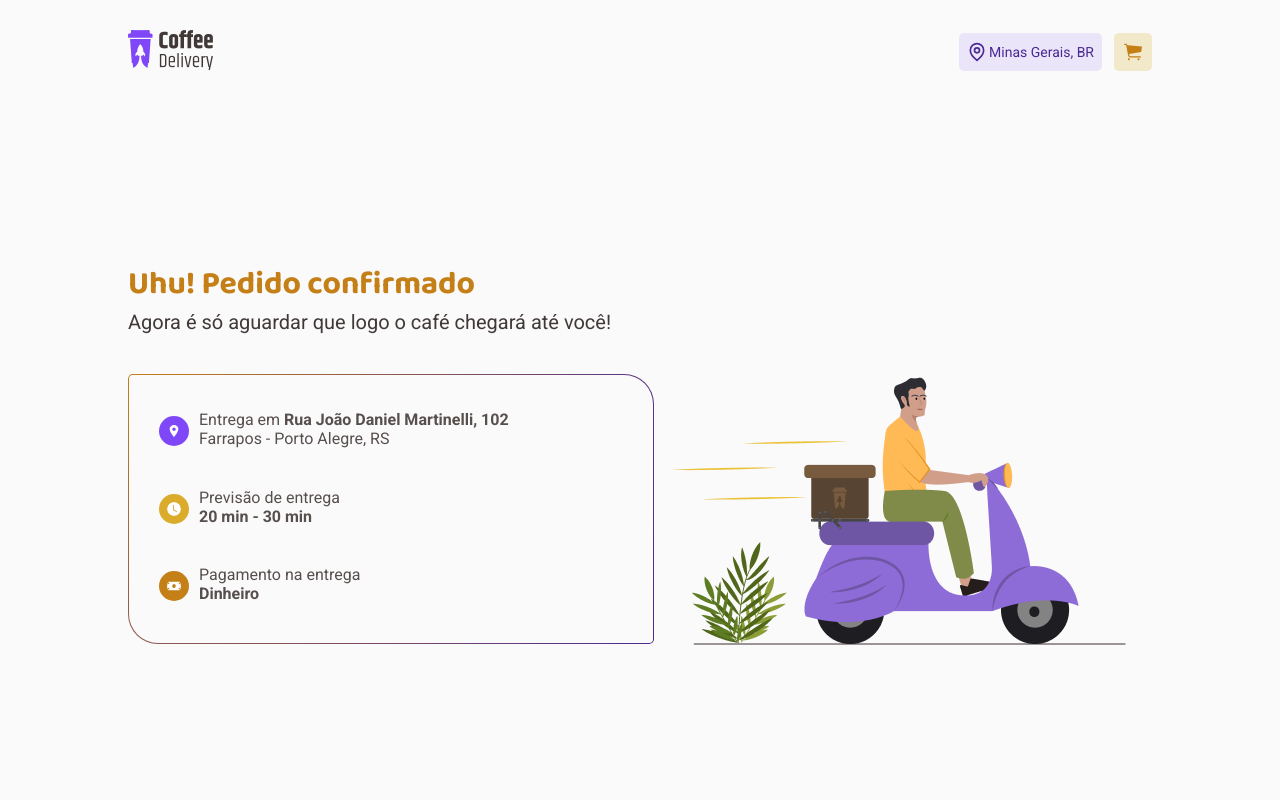
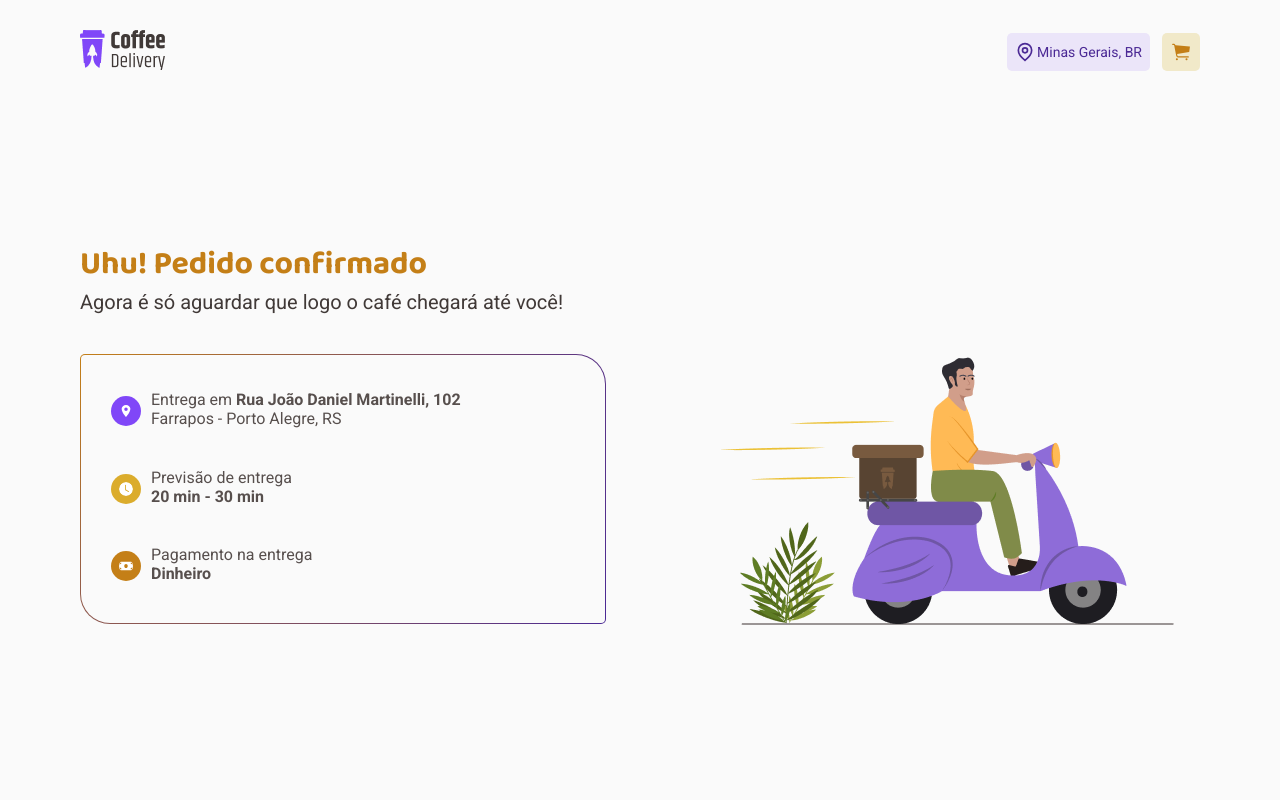
Before and after one commit to MatheusAndrade23/Coffee_Delivery, a React (Vite) app: page /order/success in a window 1280 px wide. Shown: the top 800 px of the page. Built offline with nearby package versions, Linux system fonts and the light colour scheme.

Commit message:
Fixing Spacings & Effects

```diff
--- a/src/components/CoffeeAmount/styles.ts
+++ b/src/components/CoffeeAmount/styles.ts
@@ -24,9 +24,14 @@ export const CoffeeAmountContainer = styled.div`
     border: none;
     width: 3rem;
     height: 3.2rem;
+    transition: 0.25s;
 
     & svg {
       font-size: 1.5rem;
     }
+
+    &:hover {
+      color: ${({ theme }) => theme.colors['4-color']};
+    }
   }
 `;
--- a/src/components/Container/styles.ts
+++ b/src/components/Container/styles.ts
@@ -2,7 +2,7 @@ import styled, { css } from 'styled-components';
 
 export const Container = styled.div`
   height: calc(100vh + 17.8rem);
-  width: 80%;
+  width: 90%;
   max-width: 112rem;
   display: flex;
   flex-direction: column;
--- a/src/components/Footer/styles.ts
+++ b/src/components/Footer/styles.ts
@@ -2,6 +2,7 @@ import styled, { css } from 'styled-components';
 
 export const FooterContainer = styled.footer`
   width: 100%;
+  padding: 3rem 0;
   height: 10.4rem;
   display: flex;
   align-items: center;
--- a/src/components/FullCoffeeCard/styles.ts
+++ b/src/components/FullCoffeeCard/styles.ts
@@ -84,6 +84,11 @@ export const CoffeeSale = styled.div`
     display: flex;
     align-items: center;
     justify-content: center;
+    transition: 0.25s;
+
+    &:hover {
+      background-color: ${({ theme }) => theme.colors['5-color']};
+    }
   }
 
   & > button svg {
--- a/src/components/HalfCoffeeCard/styles.ts
+++ b/src/components/HalfCoffeeCard/styles.ts
@@ -5,11 +5,12 @@ export const HalfCoffeeCardContainer = styled.div`
   width: 36.8rem;
   padding: 0 0.8rem;
   background-color: ${({ theme }) => theme.colors['base-card']};
-  /* border-bottom: 1px solid ${({ theme }) => theme.colors['base-button']}; */
+  border-bottom: 1px solid ${({ theme }) => theme.colors['base-button']};
   display: flex;
   flex-direction: row;
   align-items: center;
-  /* padding-bottom: 3rem; */
+  padding-bottom: 4rem;
+  margin-top: 1rem;
 
   & img {
     width: 6.4rem;
@@ -59,6 +60,11 @@ export const Remove = styled.button`
   border-radius: 5px;
   margin-left: 1rem;
   border: none;
+  transition: 0.25s;
+
+  &:hover {
+    background-color: ${({ theme }) => theme.colors['base-hover']};
+  }
 
   & span {
     font-size: ${({ theme }) => theme.fonts.sizes.small2};
--- a/src/components/Header/styles.ts
+++ b/src/components/Header/styles.ts
@@ -3,9 +3,9 @@ import styled, { css } from 'styled-components';
 export const HeaderContainer = styled.header`
   width: 100%;
   height: 10.4rem;
+  padding: 3rem 0;
   display: flex;
   align-items: center;
-  margin-top: 3rem;
   justify-content: space-between;
 
   & > div {
--- a/src/pages/SuccessfulOrder/styles.ts
+++ b/src/pages/SuccessfulOrder/styles.ts
@@ -2,7 +2,7 @@ import styled, { css } from 'styled-components';
 
 export const SuccessfulOrderContainer = styled.section`
   width: 100%;
-  min-height: calc(100% - 10.4rem);
+  min-height: calc(100% - 20.4rem);
   display: flex;
   flex-flow: row wrap;
   align-items: center;
```
